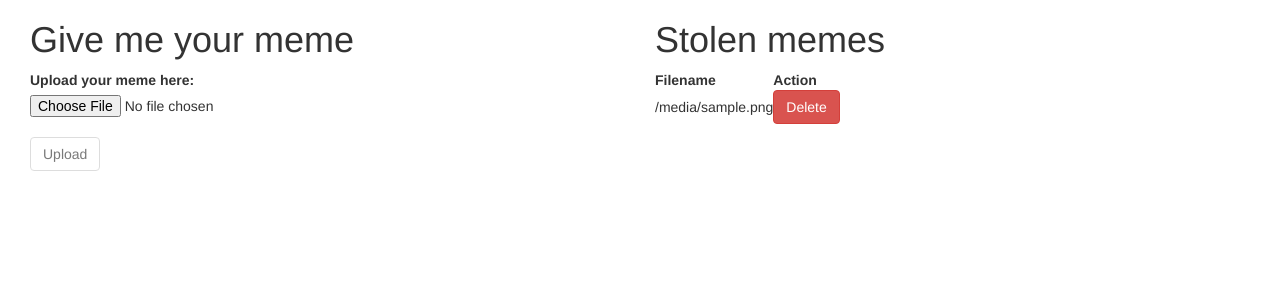
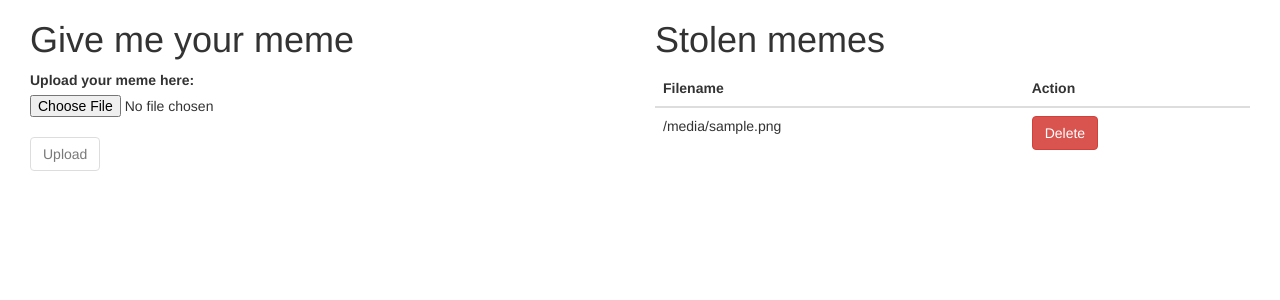
Before and after one commit to b72u68/cohost-aws-challenge, a Flask app: template templates/home.html in a window 1280 px wide. Shown: the top 300 px of the page. Run offline with Flask 2, Linux system fonts and the light colour scheme; the template is opened without the code that fills it: most values are stand-ins (such as "Sample title", 1, 10 or a date in 2020); some libraries are stand-ins or nearby versions.

Commit message:
Added table

```diff
--- a/templates/home.html
+++ b/templates/home.html
@@ -52,17 +52,21 @@
               <h1>No memes were stolen!</h1>
               {% else %}
               <h1>Stolen memes</h1>
-              <table>
+              <table class="table table-borderless table-hover">
+              <thead>
               <tr>
                   <th>Filename</th>
                   <th>Action</th>
               </tr>
+              </thead>
+              <tbody>
               {% for file in uploaded_files %}
               <tr>
               <td>{{file}}</td>
               <td><input class="btn btn-danger" type="submit" value="Delete" onclick="deleteFile('{{file}}')" /></td>
               </tr>
               {% endfor %}
+              </tbody>
               </table>
               {% endif %}
           </div>
```
